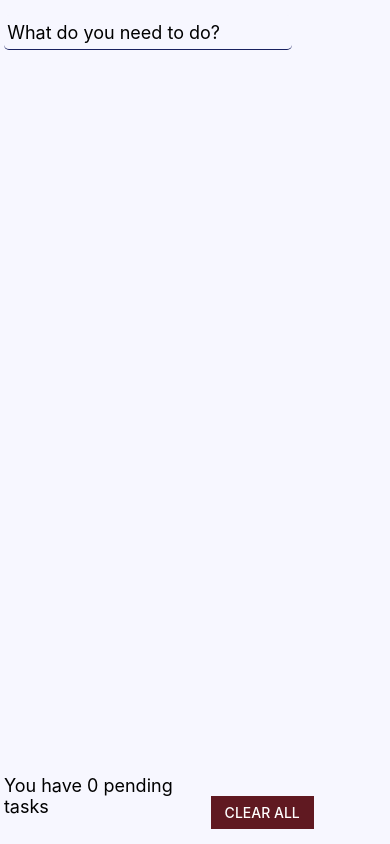
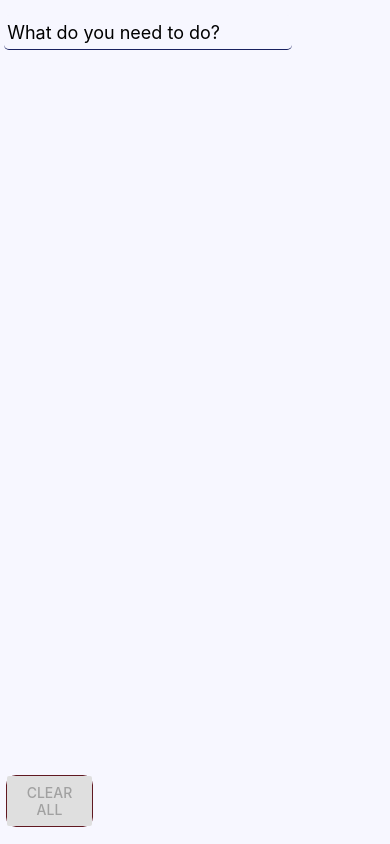
Before and after one commit to israaBR/todo-mobile-app, a React Native app: screen / in a window 390 px wide. Built offline with nearby package versions, Linux system fonts and the light colour scheme; some icons are missing.

Commit message:
design updates

```diff
--- a/App.js
+++ b/App.js
@@ -16,28 +16,15 @@ import { useState } from "react";
 import { TaskItem } from "./components/taskItem";
 
 export default function App() {
-  const [tasks, setTasks] = useState([
-    // { title: "checked task", checked: true },
-    // { title: "unchecked task", checked: false },
-    // { title: "unchecked task", checked: false },
-    // { title: "checked task", checked: true },
-    // { title: "checked task", checked: true },
-    // { title: "checked task", checked: true },
-    // { title: "checked task", checked: true },
-    // { title: "checked task", checked: true },
-    // { title: "checked task", checked: true },
-    // { title: "checked task", checked: true },
-    // { title: "unchecked task", checked: false },
-    // { title: "unchecked task", checked: false },
-  ]);
+  const [tasks, setTasks] = useState([]);
   const [inputTxt, setInputText] = useState("");
 
   const addTask = () => {
     if (!inputTxt)
-      ToastAndroid.show("Can't add empty task", ToastAndroid.SHORT);
+      ToastAndroid.show("Can't add an empty task", ToastAndroid.SHORT);
     else setTasks([...tasks, { title: inputTxt, checked: false }]);
+    setInputText("");
   };
-
   const removeTask = (_index) => {
     setTasks(
       tasks.filter((task, index) => {
@@ -86,6 +73,7 @@ export default function App() {
       <View style={styles.row_top}>
         <TextInput
           placeholder="What do you need to do?"
+          value={inputTxt}
           style={styles.textInput}
           onChangeText={(input) => {
             setInputText(input);
@@ -114,12 +102,12 @@ export default function App() {
       </View>
 
       <View style={styles.row_bottom}>
-        <Text style={styles.text}>You have {tasks.length} pending tasks</Text>
         <View style={styles.button}>
           <Button
             title="Clear All"
             color={"#601921"}
             onPress={clearAllTasks}
+            disabled={tasks.length ? false : true}
           ></Button>
         </View>
       </View>
@@ -176,13 +164,11 @@ const styles = StyleSheet.create({
     alignItems: "flex-end",
     justifyContent: "space-between",
   },
-  text: {
-    flex: 2,
-    fontSize: 18,
-    alignSelf: "center",
-  },
   button: {
     flex: 1,
     backgroundColor: "#601921",
+    borderRadius: 10,
+    padding: "1%",
+    margin: "2%",
   },
 });
```
